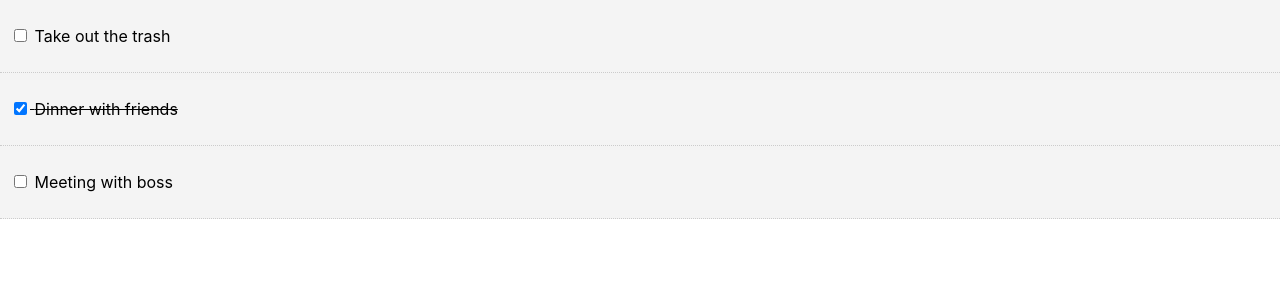
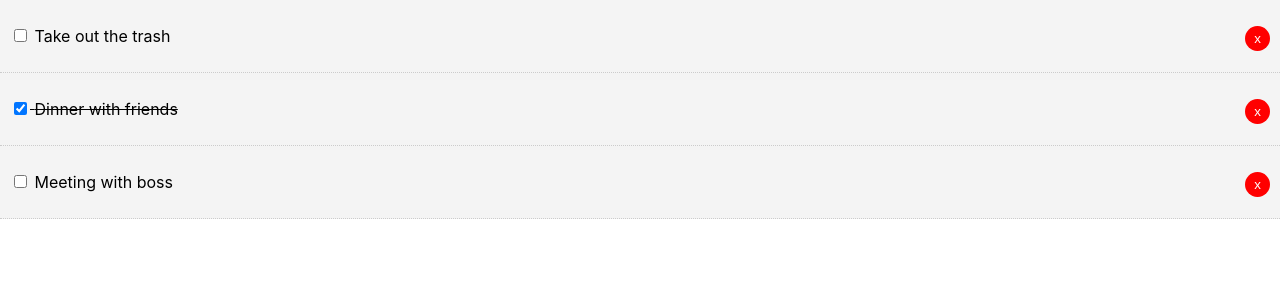
Before and after one commit to DtecIndustries/react-todo-app, a React (Create React App) app: page / in a window 1280 px wide. Shown: the top 300 px of the page. Built offline with nearby package versions, Linux system fonts and the light colour scheme.

Commit message:
add delete todo functionality

```diff
--- a/src/App.js
+++ b/src/App.js
@@ -32,10 +32,15 @@
     })});
   }
 
+  //delete todo
+  deleteTodo = (id) => {
+    this.setState({ todos: [...this.state.todos.filter(todo => todo.id !== id )] })
+  }
+
   render(){
     return (
       <div className="App">
-        <Todos todos={this.state.todos} toggleComplete={this.toggleComplete} />
+        <Todos todos={this.state.todos} toggleComplete={this.toggleComplete} deleteTodo={this.deleteTodo} />
       </div>
     );
   }
--- a/src/components/TodoItem.js
+++ b/src/components/TodoItem.js
@@ -20,7 +20,8 @@
         <p>
           <input type="checkbox" defaultChecked={this.props.todo.completed} onChange={this.props.toggleComplete.bind(this, id)} /> {' '}
           { title }
-          </p>
+          <button style={btnStyle} onClick={this.props.deleteTodo.bind(this, id)} >x</button>
+        </p>
       </div>
     )
   }
@@ -31,4 +32,15 @@
   todo: PropTypes.object.isRequired
 }
 
+//style button
+const btnStyle = {
+  background: '#ff0000',
+  color: '#fff',
+  border: 'none',
+  padding: '5px 9px',
+  borderRadius: '50%',
+  cursor: 'pointer',
+  float: 'right'
+}
+
 export default TodoItem
--- a/src/components/Todos.js
+++ b/src/components/Todos.js
@@ -5,7 +5,7 @@
 class Todos extends Component {
   render(){
     return this.props.todos.map((todo) => (
-      <TodoItem key={todo.id} todo={todo} toggleComplete={this.props.toggleComplete} />
+      <TodoItem key={todo.id} todo={todo} toggleComplete={this.props.toggleComplete} deleteTodo={this.props.deleteTodo} />
     ));
   }
 }
```
